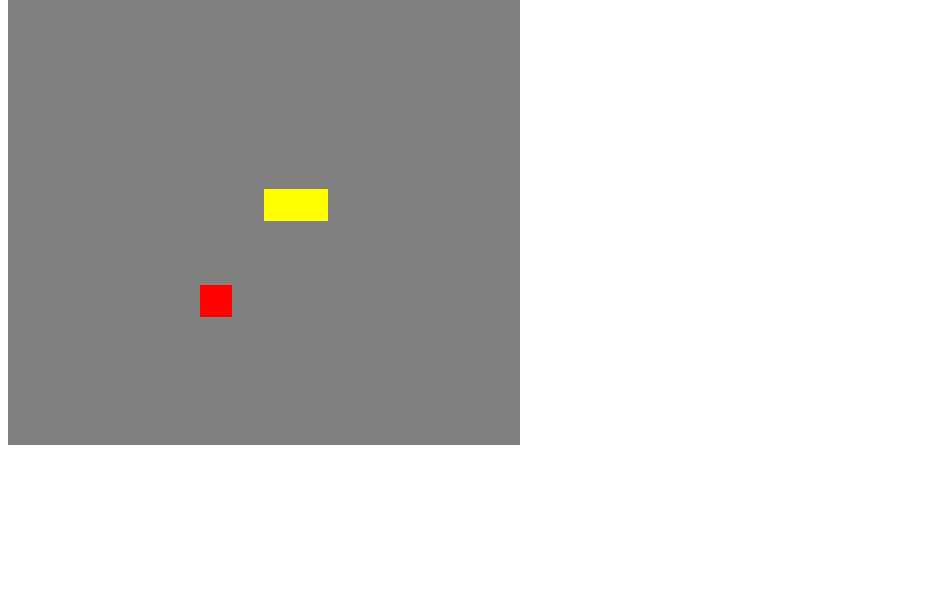
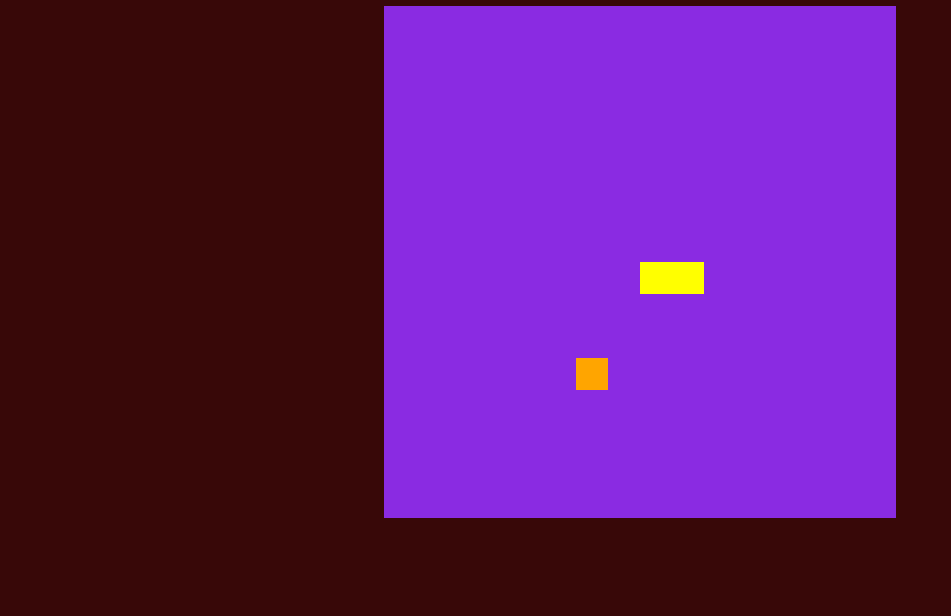
Before and after one commit to Raulbjj928/Recriando_jogo_cobrinha, a plain HTML site: page index.html in a window 1280 px wide. Shown: the part 184-800 px from the top of the page, without its empty margins (0-951 px from the left). Drawn offline with Linux system fonts and the light colour scheme.

Commit message:
ultimos estilos

```diff
--- a/script.js
+++ b/script.js
@@ -14,7 +14,7 @@ let food = {
 }
 
 function criarBG() {
-    context.fillStyle = "gray";
+    context.fillStyle = "blueviolet";
     context.fillRect(0, 0, 16 * box, 16 *box);
 }
 
@@ -26,7 +26,7 @@ function criarCobrinha() {
 }
 
 function drawFood(){
-    context.fillStyle = "red";
+    context.fillStyle = "orange";
     context.fillRect(food.x, food.y, box, box);
 }
 
@@ -48,7 +48,7 @@ function iniciarJogo() {
     for(i = 1; i < snake.length; i++){
         if(snake[0].x == snake[i].x && snake[0].y == snake[i].y){
             clearInterval(jogo);
-            alert("GAME OVER :(");
+            alert("GAME OVER :(\n Para continuar jogando atualize a pagina;)");
         }
     }
     criarBG();
@@ -81,7 +81,3 @@ function iniciarJogo() {
 }
 
 let jogo = setInterval(iniciarJogo, 100);
-
-
-
-// CONTINUE NA PARTE4
--- a/style.css
+++ b/style.css
@@ -1,3 +1,10 @@
 body {
-
+    height: 95vh;
+    width: 95;
+    display: flex;
+    justify-content: center;
+    align-items: center;
+    flex-direction: column;
+    color: rgb(250, 246, 4);
+    background-color: rgb(56, 8, 8);
 }
```
